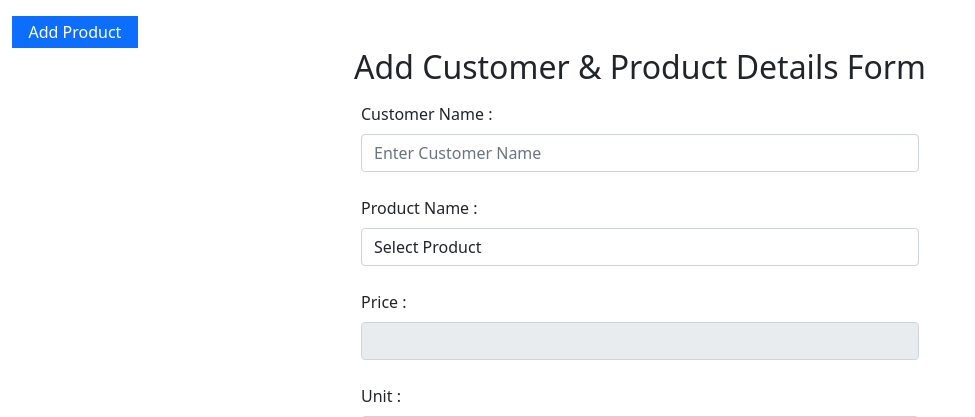
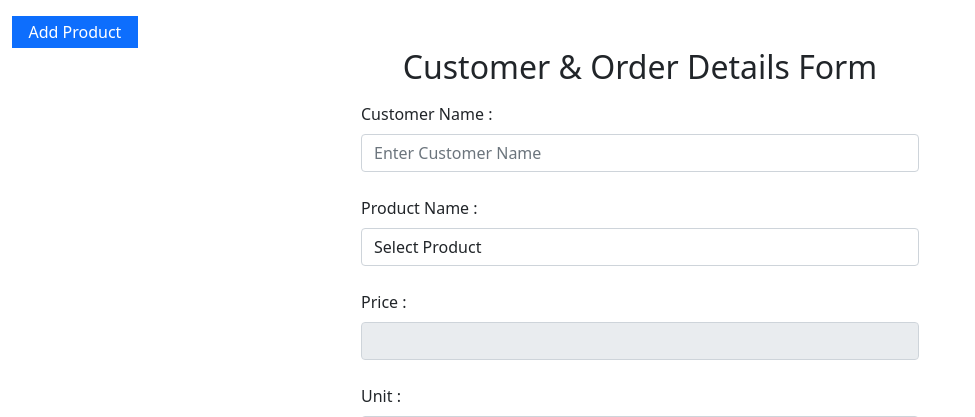
Before and after one commit to anandnbarai/product_form, a PHP site: page / in a window 1280 px wide. Shown: the top 417 px of the page, without its empty margins (0-975 px from the left). Run offline with PHP 8.4, Linux system fonts and the light colour scheme; data that the repository does not hold is empty; some libraries are stand-ins or nearby versions.

Commit message:
Add files via upload

```diff
--- a/index.php
+++ b/index.php
@@ -32,7 +32,7 @@ include('connect.php');
     <div class="container-fluid mt-3">
         <button type="submit" name="view" class="bg-primary text-white border-0 p-1"><a href="addProduct.php">&nbsp;&nbsp;&nbsp;Add Product&nbsp;&nbsp;&nbsp;</a></button>
     </div>
-    <h2 class="text-center">Add Customer & Product Details Form</h2>
+    <h2 class="text-center">Customer & Order Details Form</h2>
     <!-- Add Data Form -->
     <form method="post" class="mt-3">
         <div class="container">
```
